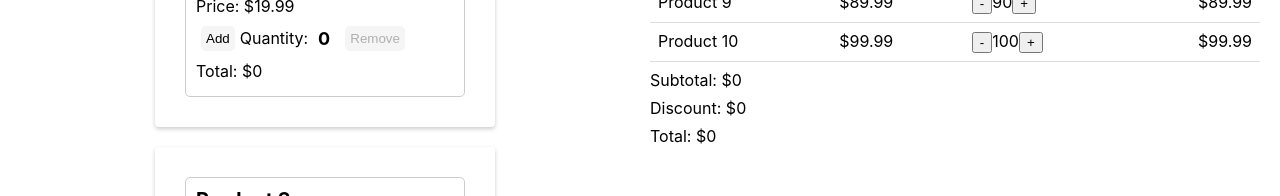
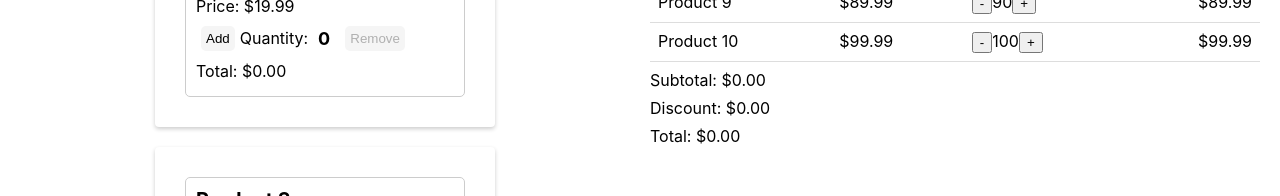
Before and after one commit to beedyboy/react-checkout, a React (Create React App) app: page / in a window 1280 px wide. Shown: the part 467-663 px from the top of the page. Built offline with nearby package versions, Linux system fonts and the light colour scheme; the HTML template or start-up script is replaced by a standard one.

Commit message:
Add product sub-total, discount, and net total price

```diff
--- a/src/Checkout.js
+++ b/src/Checkout.js
@@ -48,7 +48,7 @@ const Product = ({
           Remove
         </button>
       </p>
-      <p>Total: ${product.price * quantity.toFixed(2)}</p>
+      <p>Total: ${(product.price * quantity).toFixed(2)}</p>
     </div>
   );
 };
@@ -115,6 +115,17 @@ const Checkout = () => {
     });
   };
 
+  const cartSubtotal = Object.keys(cart).reduce(
+    (acc, productId) =>
+      acc +
+      products.find((p) => p.id === parseInt(productId)).price *
+        cart[productId],
+    0
+  );
+
+  const discount = cartSubtotal > 1000 ? cartSubtotal * 0.1 : 0;
+  const total = cartSubtotal - discount;
+
   return (
     <>
       <div className="product-grid">
@@ -151,9 +162,9 @@ const Checkout = () => {
             ))}
           </tbody>
         </table>
-        <p>Subtotal: $0</p>
-        <p>Discount: $0</p>
-        <p>Total: $0</p>
+        <p>Subtotal: ${cartSubtotal.toFixed(2)}</p>
+        <p>Discount: ${discount.toFixed(2)}</p>
+        <p>Total: ${total.toFixed(2)}</p>
       </div>
     </>
   );
```
Also changed, not shown: 1 other file (tests, documents, lock files or other folders).
